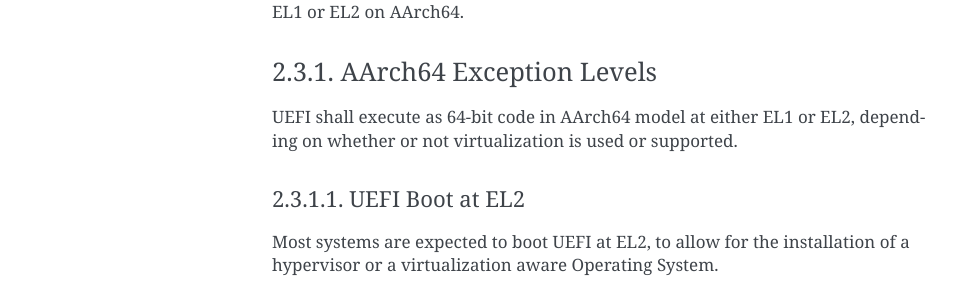
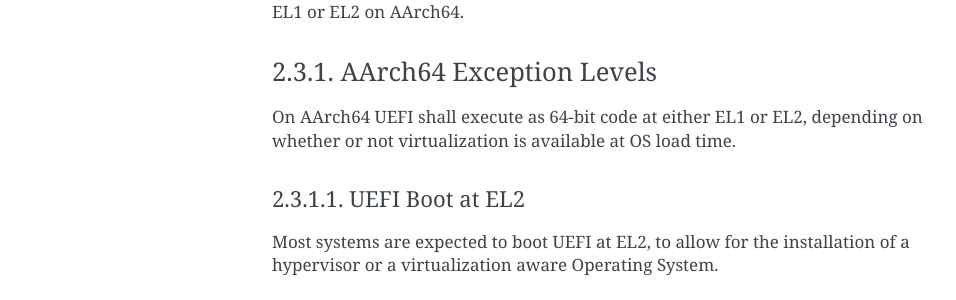
Before and after one commit to ARM-software/ebbr, a Sphinx documentation site: the page built from source/chapter2-uefi.rst, in a window 1280 px wide and 900 px high, scrolled down 824 px. Shown: the part 155-455 px from the top of the window, without its empty margins (148-1104 px from the left). Built offline with Sphinx 7.4.7, drawn with Linux system fonts in a browser that asks for light colours.

Commit message:
Reword AArch64 section to clarify it only applies on AArch64 targets
The working of this section made it read like the spec was specifically
for AArch64. Reword slightly so it is clearer that this paragraph
applies specifically for AArch64

Signed-off-by: Grant Likely <grant.likely@arm.com>

```diff
--- a/source/chapter2-uefi.rst
+++ b/source/chapter2-uefi.rst
@@ -45,8 +45,8 @@ legitimately be loaded into either EL1 or EL2 on AArch64.
 AArch64 Exception Levels
 ------------------------
 
-UEFI shall execute as 64-bit code in AArch64 model at either EL1 or EL2,
-depending on whether or not virtualization is used or supported.
+On AArch64 UEFI shall execute as 64-bit code at either EL1 or EL2,
+depending on whether or not virtualization is available at OS load time.
 
 UEFI Boot at EL2
 ^^^^^^^^^^^^^^^^
```
